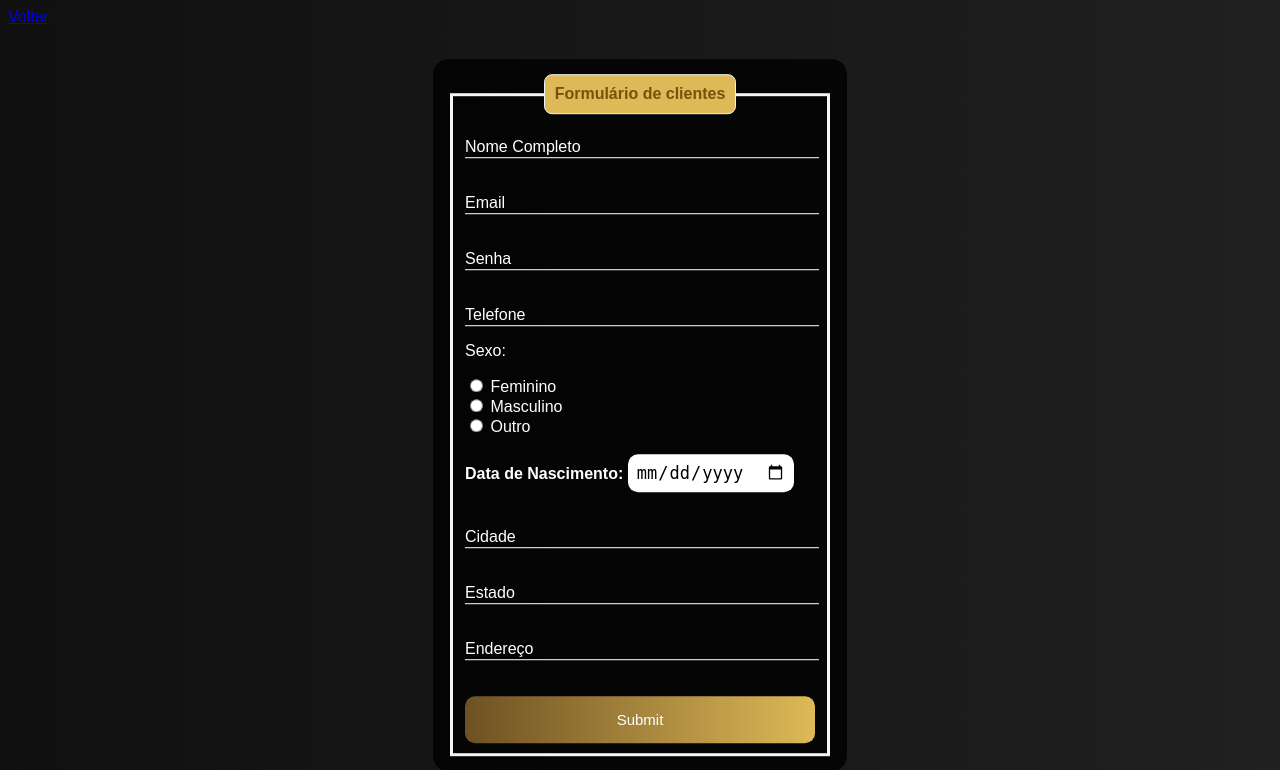
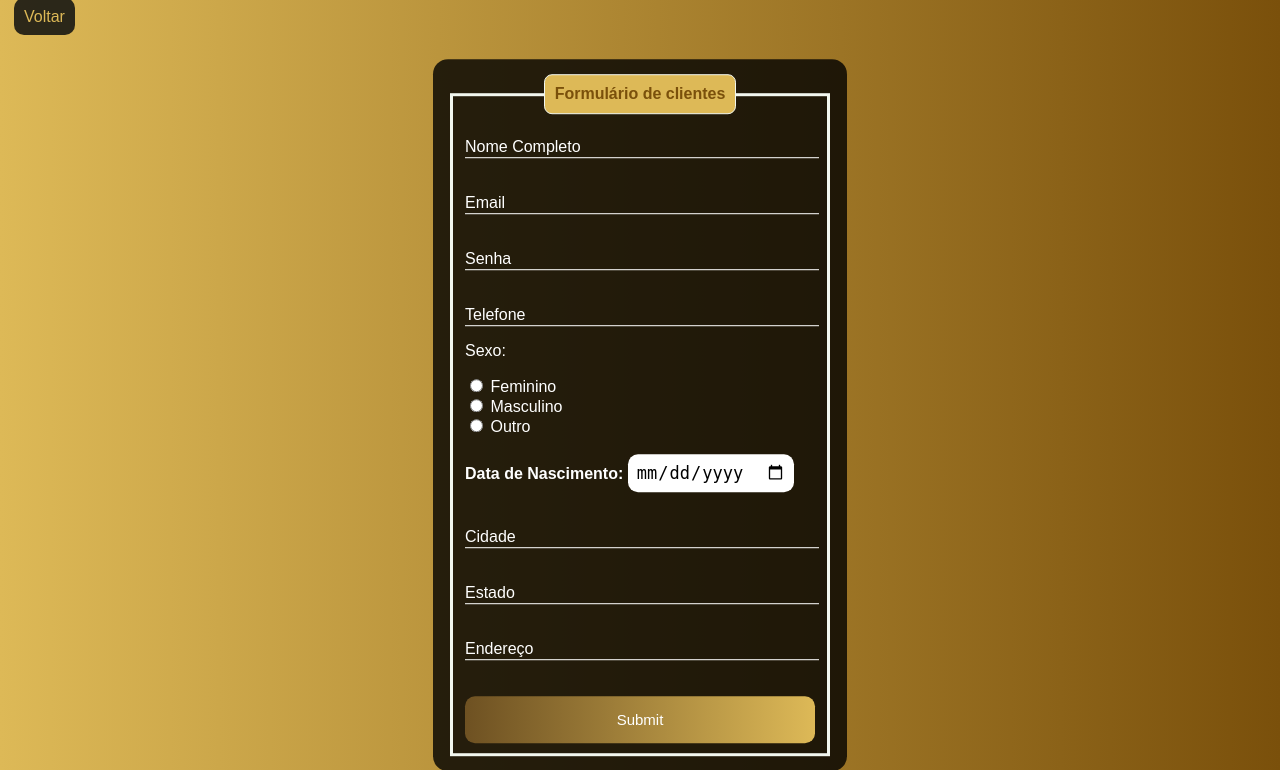
Before and after one commit to LuizBlume/Site-dev.-web.-2T, a PHP site: page /formulario.php in a window 1280 px wide. Shown: the top 770 px of the page. Run offline with PHP 8.4, Linux system fonts and the light colour scheme.

```diff
--- a/Banco-de-Dados/formulario.php
+++ b/Banco-de-Dados/formulario.php
@@ -46,7 +46,7 @@ if (isset($_POST['submit'])) {
   <style>
     body {
     font-family: Arial, Helvetica, sans-serif;
-    background: linear-gradient(to right, #101010, #202020);
+    background: linear-gradient(to right, #DDB957, #7a500b);
 }
 
 .box {
@@ -127,11 +127,20 @@ legend {
 #submit:hover {
     background: linear-gradient(to right, #875a10, #543604);
 }
+
+.home {
+    background-color: rgba(1, 4, 11, 0.8);
+    border-radius: 10px;
+    padding: 10px;
+    text-decoration: none;
+    color: #DDB957;
+    margin: 6px;
+}
   </style>
 </head>
 
 <body>
-  <a href="home.php">Voltar</a>
+  <a class="home" href="home.php">Voltar</a>
   <div class="box">
     <form action="formulario.php" method="POST">
       <fieldset>
--- a/Banco-de-Dados/login.php
+++ b/Banco-de-Dados/login.php
@@ -9,7 +9,7 @@
 
     html, body{
     font-family: Arial, Helvetica, sans-serif;
-    background: linear-gradient(to right, rgb(45, 45, 255), rgb(7, 14, 73));
+    background: linear-gradient(to right, #DDB957, #7a500b);
 }
 
 .tela-login {
@@ -47,10 +47,12 @@ input {
 }
 
 .home {
-    background-color: rgba(103, 120, 136, 0.8);
+    background-color: rgba(1, 4, 11, 0.8);
     border-radius: 10px;
     padding: 10px;
     text-decoration: none;
+    color: #DDB957;
+    margin: 6px;
 }
 
     </style>
```
